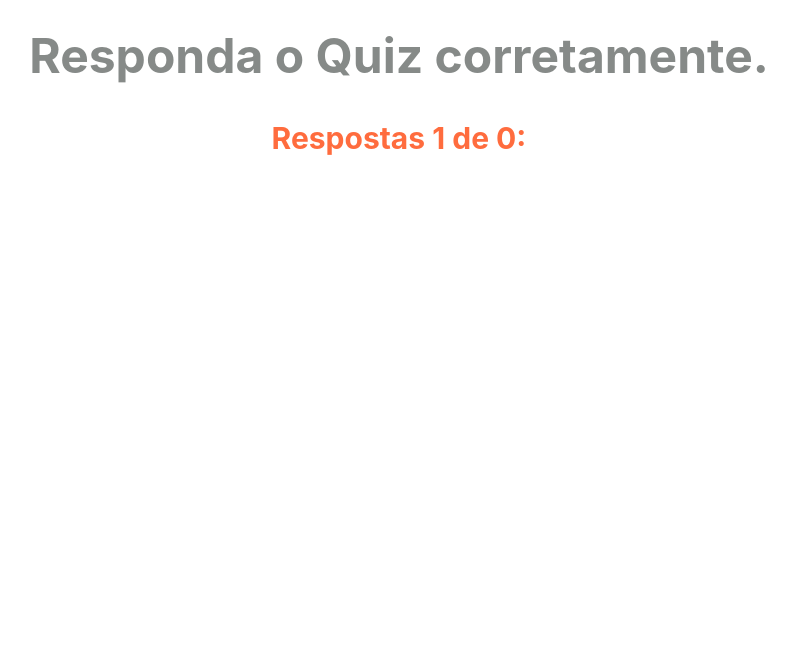
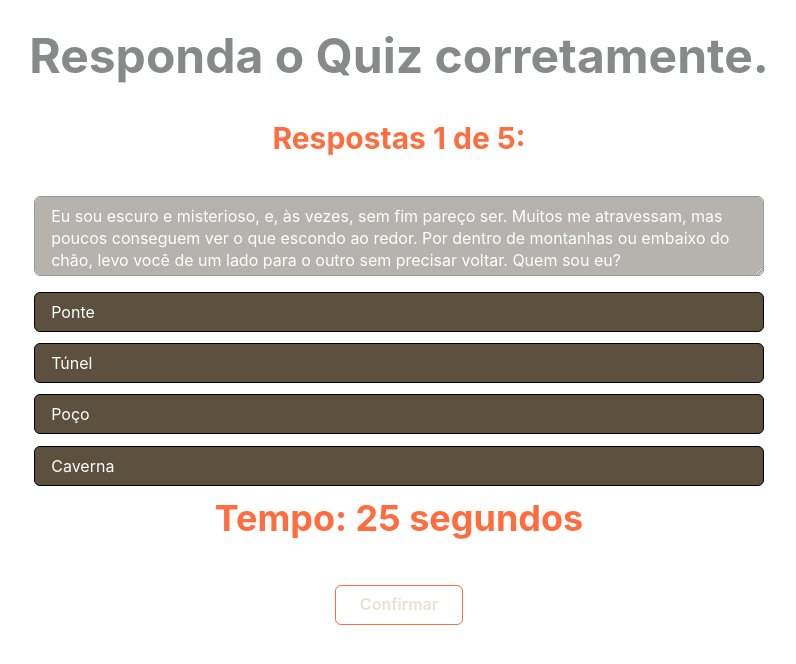
Before and after one commit to rafaelborges26/quiz-web, a Next.js app: page /quiz in a window 1280 px wide. Shown: the top 664 px of the page, without its empty margins (241-1037 px from the left). Built offline with nearby package versions, Linux system fonts and the light colour scheme.

Commit message:
feat - adicionando jogo personalizado para aniversario

```diff
--- a/src/contexts/QuestionsContext.tsx
+++ b/src/contexts/QuestionsContext.tsx
@@ -18,9 +18,69 @@ export const QuestionsContext = createContext({} as QuestionsContextDataProps)
 
 export function ContextsProvider({children} :QuestionsProviderProps) {
 
+
+    //remover
+    const questionInitial = [
+        {
+            id: "1",
+            question:"Eu sou escuro e misterioso, e, às vezes, sem fim pareço ser. Muitos me atravessam, mas poucos conseguem ver o que escondo ao redor. Por dentro de montanhas ou embaixo do chão, levo você de um lado para o outro sem precisar voltar. Quem sou eu?",
+            firstOption: "Ponte",
+            secondOption: "Túnel",
+            thirdOption: "Poço",
+            fourthOption: "Caverna",
+            questionCorrect: "2",
+            rigthQuestion: undefined,
+        },
+        {
+            id: "2",
+            question:"Eu sou o lugar onde se esconde o que não se quer que seja visto, Onde o pó faz morada, mas poucos me visitam. À noite, posso ser o esconderijo de segredos e até de brinquedos esquecidos. Qual é o meu lugar?",
+            firstOption: "No guarda-roupa",
+            secondOption: "Na estante da sala",
+            thirdOption: "No armário da cozinha",
+            fourthOption: "Embaixo da cama",
+            questionCorrect: "4",
+            rigthQuestion: undefined,
+        },
+        {
+            id: "3",
+            question:"Eu sou pequeno, mas poderoso, e quando acionado faço alguém sorrir. Posso ser guardado em segredo ou até levado na bolsa para qualquer lugar ir. Funciono à base de energia e, quando estou ligado, ninguém consegue me ignorar. Quem sou eu?",
+            firstOption: "Secador de cabelo",
+            secondOption: "Barbeador elétrico",
+            thirdOption: "Vibrador",
+            fourthOption: "Escova de dentes elétrica",
+            questionCorrect: "3",
+            rigthQuestion: undefined,
+        },
+        {
+            id: "4",
+            question:"Sou encontrado em quase toda cozinha, sempre pronto para aquecer, Comigo, preparo comidas quentes e ajudo pratos a esquentar. Mas cuidado para não me deixar ligado por muito tempo, Senão o cheiro de queimado você vai notar! Quem sou eu?",
+            firstOption: "Fogão",
+            secondOption: "Forno de micro-ondas",
+            thirdOption: "Torradeira",
+            fourthOption: "Chaleira elétrica",
+            questionCorrect: "2",
+            rigthQuestion: undefined,
+        },
+        {
+            id: "5",
+            question:"Eu sou gelado, mas guardo coisas que te deixam feliz, Entre bebidas e frutas, mantenho tudo fresco aqui. Poucos pensariam em procurar por um presente dentro de mim, Mas se você adivinhar, verá uma surpresa sem fim. Quem sou eu?",
+            firstOption: "Janela",
+            secondOption: "Filtro",
+            thirdOption: "Freezer",
+            fourthOption: "Geladeira",
+            questionCorrect: "4",
+            rigthQuestion: undefined,
+        },
+    ]
+
     const [questions, setQuestions] = useState<QuestionFieldsProps[]>([])
 
     const [percentage, setPercentage] = useState(0)
+
+    //remover
+    useEffect(() => {
+        setQuestions([...questionInitial] as QuestionFieldsProps[])
+    },[])
 
     const selectQuestion = (questionSelected:QuestionFieldsProps) => {
         const newQuestions = questions
--- a/src/pages/quiz.tsx
+++ b/src/pages/quiz.tsx
@@ -4,7 +4,7 @@ import { Heading, Button, Textarea, Input, Checkbox, Icon } from '@chakra-ui/rea
 import { ArrowForwardIcon, CheckIcon, CloseIcon } from '@chakra-ui/icons'
 import { useQuestions } from '../contexts/QuestionsContext'
 import { useRouter } from 'next/router'
-import { useState } from 'react'
+import { useState, useEffect } from 'react'
 
 export default function Quiz() {
 
@@ -15,6 +15,28 @@ export default function Quiz() {
   const [questionIndex, setQuestionIndex] = useState(0)
   const [isConfirmedQuestion, setIsConfirmedQuestion] = useState(false)
   const [isRigthQuestion, setIsRigthQuestion] = useState<boolean | null>(null)
+
+
+  //depois tirar
+  const [seconds, setSeconds] = useState(30);
+
+  useEffect(() => {
+    // Se o tempo chegar a 0, paramos o timer
+    if (seconds === 0) return;
+
+    // Configura o intervalo para diminuir o contador a cada segundo
+    const intervalId = setInterval(() => {
+      setSeconds((prevSeconds) => prevSeconds - 1);
+    }, 1000);
+
+    // Limpa o intervalo ao desmontar o componente ou quando o timer atinge 0
+    return () => clearInterval(intervalId);
+  }, [seconds]);
+
+  useEffect(() => {
+    setSeconds(30)
+  },[questionIndex])
+
 
   const handleChooseQuestion = (question: '1' | '2' | '3' | '4') => {
     if(isChooseQuestion == question)
@@ -117,6 +139,8 @@ export default function Quiz() {
         value={questions[questionIndex].fourthOption}
     />
 
+    <Heading as={'h6'} >Tempo: {seconds} segundos</Heading>
+
     { !!isRigthQuestion && (
       <TextCorrect>ACERTOU!!</TextCorrect>
     )}
--- a/src/styles/pages/initial.ts
+++ b/src/styles/pages/initial.ts
@@ -10,7 +10,8 @@ export const Container = styled.div`
 
     > h2 {
         color: #EAE0D5;
-        margin-bottom: 10rem;
+        //margin-bottom: 10rem; depois adicionar de novo
+        margin-bottom: 1rem; //tirar esse
     }
 
     @media (max-width: 720px) {
```
Also changed, not shown: src/pages/index.tsx (+35 -2 lines).
